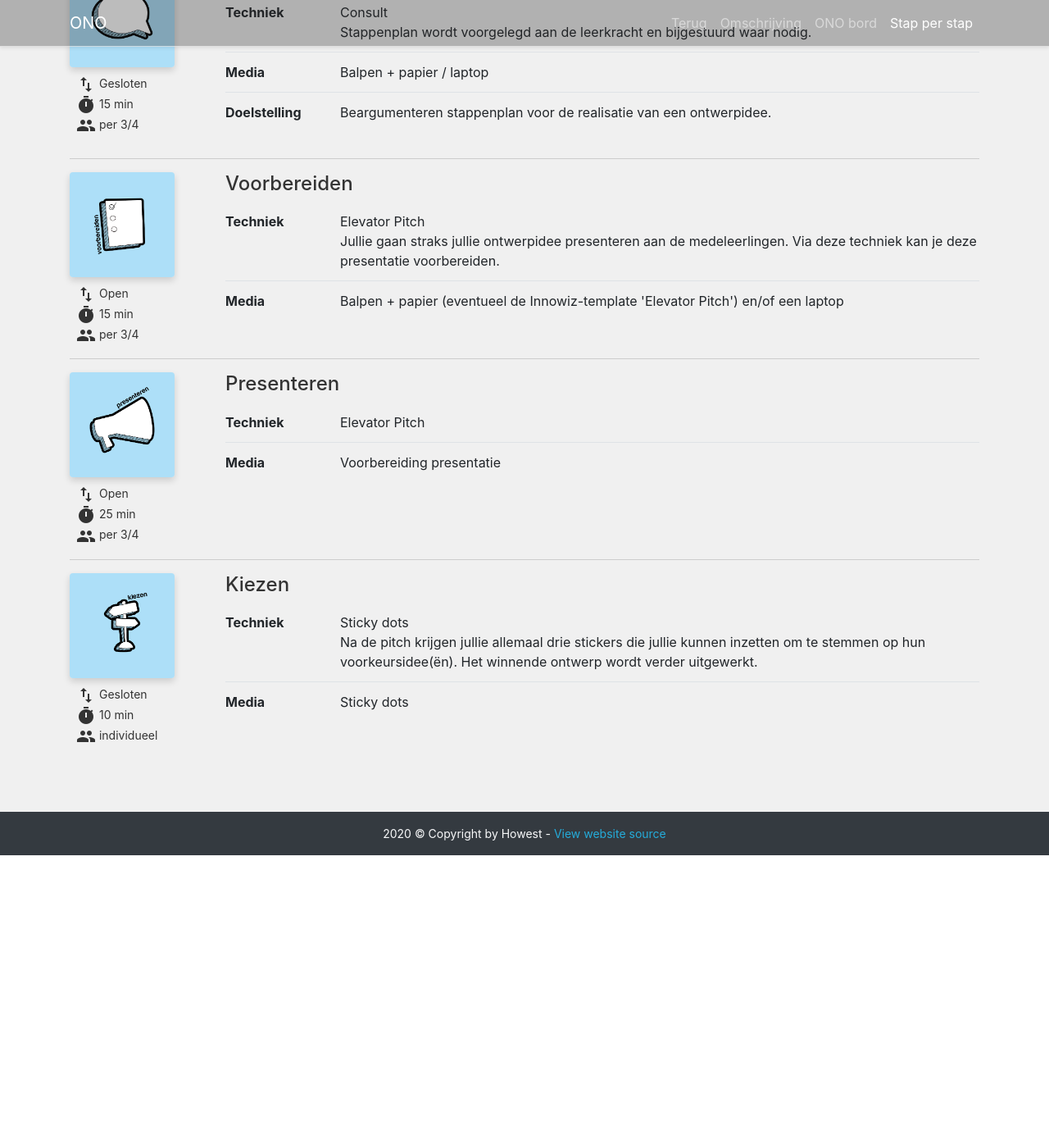
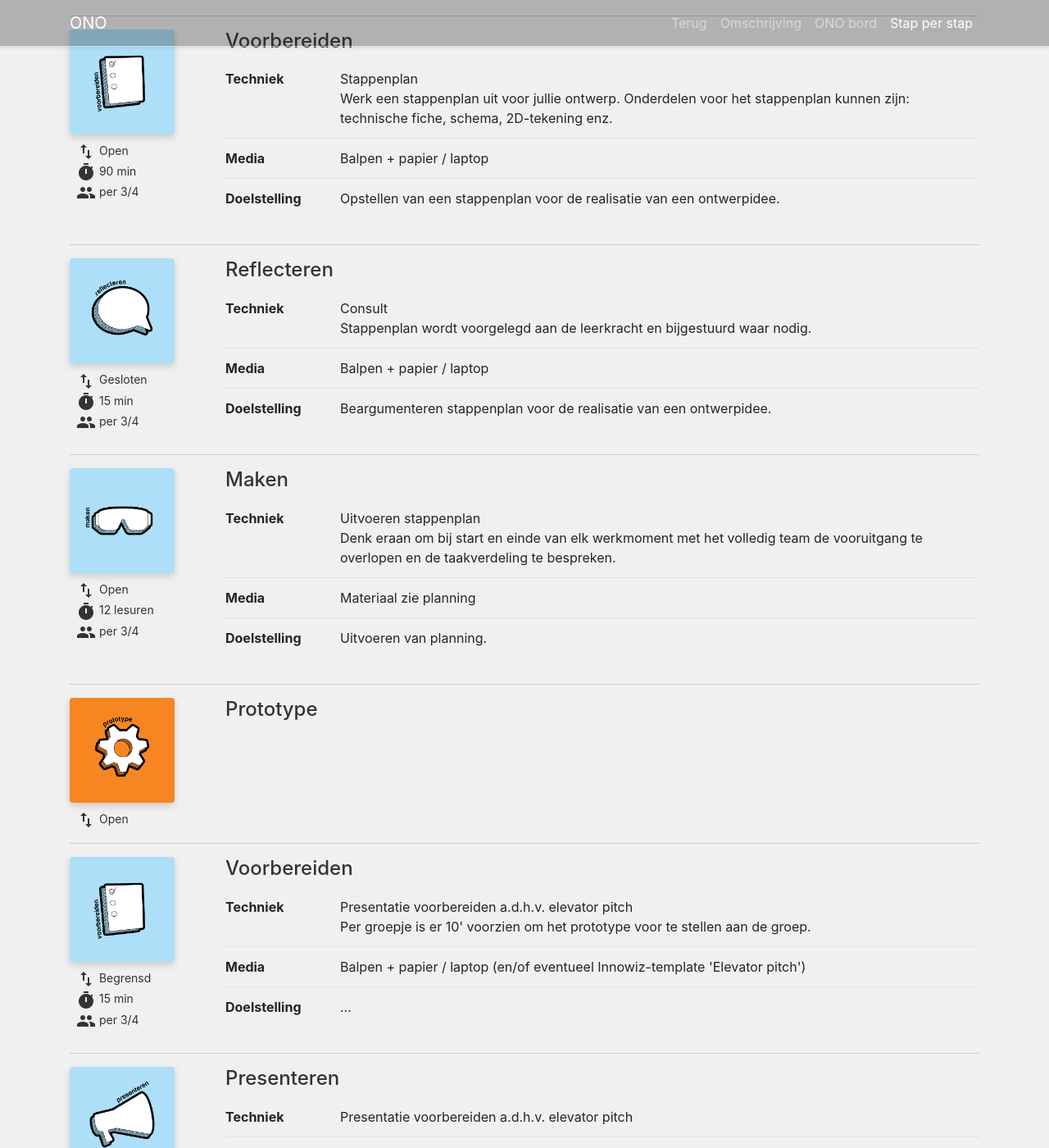
Before and after one commit to adepaepe/ono-trajecten, a Jekyll site: the page built from docs/_trajecten/ecodesign.html, in a window 1280 px wide and 1400 px high, scrolled down 5062 px. Shown: the whole window at 82% size. Built offline with Jekyll 4.4.1, drawn with Linux system fonts in a browser that asks for light colours; before the commit the page ends 6105 px from its top, so only the background shows below that; some of the changed text lies outside the part shown.

Commit message:
add new info

```diff
--- a/docs/_trajecten/ecodesign.html
+++ b/docs/_trajecten/ecodesign.html
@@ -21,14 +21,18 @@
       groupform: klassikaal
       technique: Onderwijsleergesprek <br> "Wat is ecodesign?"
       media: Laptop
-      goal: Onderzoeken van verbanden tussen technische en natuurlijke systemen.
+      goal: Inzien van verbanden tussen technische en natuurlijke systemen.
+
+    - card: design-question
+      track: limited
+      feedback: "Hoe kunnen we een ecologisch verantwoord meubel maken dat ook daadwerkelijk gebruikt zal worden op de school?"
 
     - card: inform
-      track: closed
+      track: limited
       time: 15 min
-      groupform: Klassikaal
-      technique: Problem Tree <br> "Waaraan moet het meubel voldoen om een plaatsje te kunnen krijgen in de ontspanningsruimte van de school?"
-      media: Bord (of eventueel Innowiz-template 'Problem Tree')
+      groupform: Per 3 / 4
+      technique: List of demands <br> Lijst alle eisen en en wensen van je uitdaging op, om te weten waar je ontwerpidee uiteindelijk aan zal moeten voldoen.
+      media: Pen en papier (of eventueel Innowiz-template 'List of demands')
       goal: Onderzoeken aan welke randvoorwaarden het meubel moet voldoen.
 
     - card: inform
@@ -39,24 +43,13 @@
       media: Balpen en papier + camera/gsm
       goal:
 
-    - card: inform
+    - card: define
       track: limited
       time: 15 min
       groupform: Individueel
       technique: Moodboard
       media: Notities, schetsen en/of foto's van het bezoek + A3-papier, stiften, lijm, tijdschriften en/of laptop (Pinterest)
-      goal:
-
-    - card: inform
-      track: limited
-      time: 15 min
-      groupform: Individueel
-      technique:
-      media: Moodboard
       goal: Verzamelen van ideeën, inspiratie...
-
-    - card: design-question
-      track: limited
 
     - card: invent
       track: limited
@@ -79,22 +72,38 @@
       time: 15 min
       groupform: per 3/4
       technique: Paired Comparison <br> Deze techniek helpt om alle ideeën tegen elkaar af te wegen om zo tot het beste idee te komen.
-      media: de ingevulde 'Break and combine- templates'
+      media: De ingevulde 'Break and combine- templates'
       goal: Selecteren van een idee.
 
     - card: reflect
       track: limited
       time: 15 min
       groupform: per 3/4
-      technique: Plusses, potentionals and concerns <br> Deze techniek zet jullie aan om na te denken over de positieve en negatieve aspecten en mogelijkheden van een ontwerpidee.
+      technique: Plusses, potentials and concerns <br> Beoordeel het geselecteerde idee door de positieve en negatieve aspecten én de mogelijkheden in kaart te brengen.
       media: Balpen + papier (of eventueel de Innowiz-template 'Plusses, potentionals and concerns')
-      goal:
+      goal: ...
+
+    - card: invent
+      track: limited
+      time: 15 min
+      groupform: per 3/4
+      technique: SCAMPER <br> Deze techniek helpt jullie om varianten te bedenken van jullie eerste ontwerpidee.
+      media: Balpen en papier (of eventueel de Innowiz-template 'SCAMPER')
+      goal: Stimuleren van creativiteit.
+
+    - card: choose
+      track: limited
+      time: 15 min
+      groupform: per 3/4
+      technique: Sticky dots <br> Jullie krijgen allemaal drie stickers die jullie kunnen inzetten bij de ideeën die jullie het best vinden. Het idee met de meeste stickertjes wint. Probeer in groep te argumenteren waarom dit idee het gehaald heeft.
+      media: sticky dots
+      goal: ....
 
     - card: idea
       track: limited
 
     - card: define
-      track: limited
+      track: closed
       time: 15 min
       groupform: per 3/4
       technique: 5W1H <br> Deze techniek helpt jullie om de belangrijkste informatie van jullie idee te bundelen.
@@ -117,29 +126,35 @@
       media: Balpen + papier / laptop
       goal: Beargumenteren stappenplan voor de realisatie van een ontwerpidee.
 
+    - card: create
+      track: open
+      time: 12 lesuren
+      groupform: per 3/4
+      technique: Uitvoeren stappenplan <br> Denk eraan om bij start en einde van elk werkmoment met het volledig team de vooruitgang te overlopen en de taakverdeling te bespreken.
+      media: Materiaal zie planning
+      goal: Uitvoeren van planning.
+
+    - card: prototype
+      track: open
+
     - card: prepare
-      track: open
+      track: limited
       time: 15 min
       groupform: per 3/4
-      technique: Elevator Pitch <br> Jullie gaan straks jullie ontwerpidee presenteren aan de medeleerlingen. Via deze techniek kan je deze presentatie voorbereiden.
-      media: Balpen + papier (eventueel de Innowiz-template 'Elevator Pitch') en/of een laptop
-      goal:
+      technique: Presentatie voorbereiden a.d.h.v. elevator pitch <br> Per groepje is er 10' voorzien om het prototype voor te stellen aan de groep.
+      media: Balpen + papier / laptop (en/of eventueel Innowiz-template 'Elevator pitch')
+      goal: ...
 
     - card: present
-      track: open
-      time: 25 min
+      track: limited
+      time: 10 min (per groep)
       groupform: per 3/4
-      technique: Elevator Pitch
-      media: Voorbereiding presentatie
-      goal:
+      technique: Presentatie voorbereiden a.d.h.v. elevator pitch <br>
+      media: laptop / prototype
+      goal: ...
 
-    - card: choose
-      track: closed
-      time: 10 min
-      groupform: individueel
-      technique: Sticky dots <br> Na de pitch krijgen jullie allemaal drie stickers die jullie kunnen inzetten om te stemmen op hun voorkeursidee(ën). Het winnende ontwerp wordt verder uitgewerkt.
-      media: Sticky dots
-      goal:
+
+
 
 ---
 <header class="traject">
@@ -170,8 +185,7 @@
       </div>
       <div class="col-lg-6">
         <h2>Startuitdaging</h2>
-        Ecodesign is de laatste jaren erg trendy en dat is maar goed ook! Onze ecologische voetafdruk moet dringend verkleinen en het recycleren of hergebruiken van bestaande materialen is daarbij een belangrijke stap. <br><br> Ga de uitdaging aan en ontwerp per groep een ecologisch verantwoord meubel. De meest geslaagde exemplaren krijgen een plaatsje in de ontspanningsruimte van de school.
-      </div>
+        Ecodesign is de laatste jaren erg trendy en dat is maar goed ook! Onze ecologische voetafdruk moet dringend verkleinen en het recycleren of hergebruiken van bestaande materialen is daarbij een belangrijke stap. <br><br> Ga de uitdaging aan en ontwerp per groep een ecologisch verantwoord meubel.     </div>
     </div>
   </div>
 </section>
```
Also changed, not shown: docs/_trajecten/eenzaamheid.html (line endings or trailing spaces).
